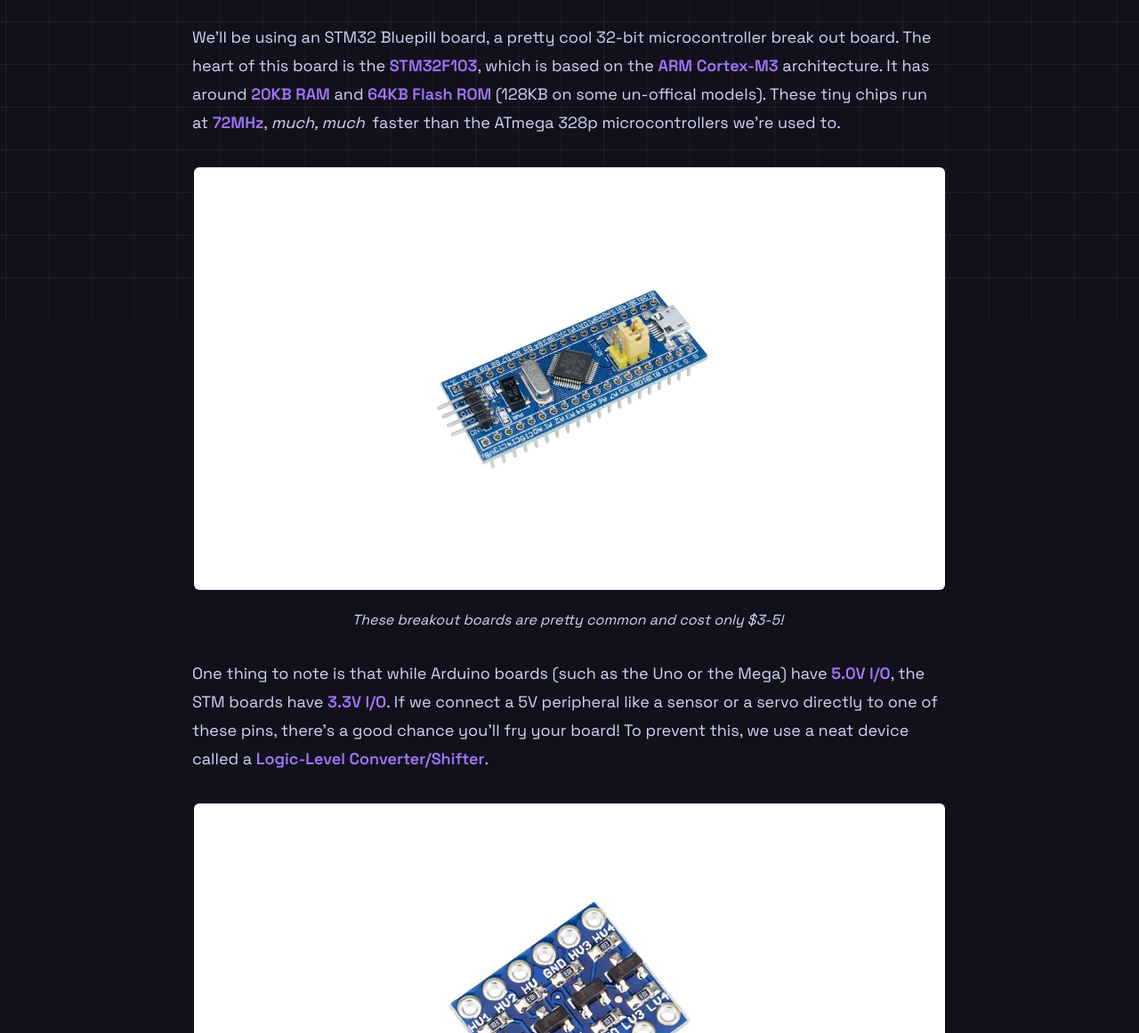
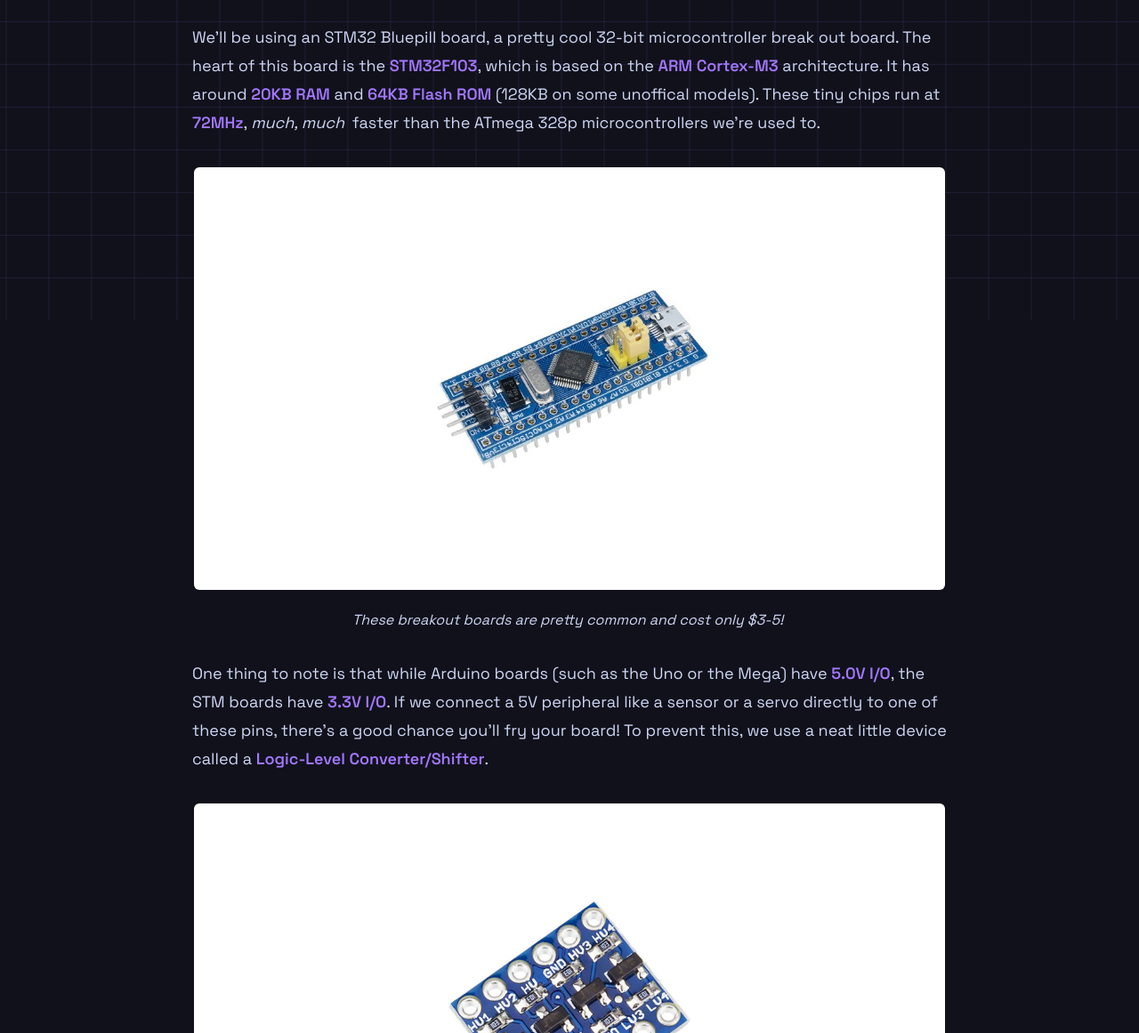
Before and after one commit to anantnrg/anantnrg.github.io, an Astro site: page /blog/02-getting-started in a window 1280 px wide. Shown: the part 440-1601 px from the top of the page at 89% size. Built offline with nearby package versions, Linux system fonts and the light colour scheme; Astro itself is replaced by a stand-in of ours; some packages are replaced by stand-ins of ours.

Commit message:
tiny fixes

```diff
--- a/src/content/blog/embedded-rust-stm32/02-getting-started.mdx
+++ b/src/content/blog/embedded-rust-stm32/02-getting-started.mdx
@@ -13,14 +13,14 @@ In the last tutorial in this series, we looked at embedded programming in Rust a
 
 ## The Hardware
 
-We'll be using an STM32 Bluepill board, a pretty cool 32-bit microcontroller break out board. The heart of this board is the **STM32F103**, which is based on the **ARM Cortex-M3** architecture. It has around **20KB RAM** and **64KB Flash ROM** (128KB on some un-offical models). These tiny chips run at **72MHz**, *much, much* faster than the ATmega 328p microcontrollers we're used to.
+We'll be using an STM32 Bluepill board, a pretty cool 32-bit microcontroller break out board. The heart of this board is the **STM32F103**, which is based on the **ARM Cortex-M3** architecture. It has around **20KB RAM** and **64KB Flash ROM** (128KB on some unoffical models). These tiny chips run at **72MHz**, *much, much* faster than the ATmega 328p microcontrollers we're used to.
 
 <Image src="/images/embedded-rust-stm32/stm32.png"
        alt="STM32 Bluepill"
        caption="These breakout boards are pretty common and cost only $3-5!" />
 
 One thing to note is that while Arduino boards (such as the Uno or the Mega) have **5.0V I/O**, the STM boards have **3.3V I/O**.
-If we connect a 5V peripheral like a sensor or a servo directly to one of these pins, there's a good chance you'll fry your board! To prevent this, we use a neat device called a **Logic-Level Converter/Shifter**.
+If we connect a 5V peripheral like a sensor or a servo directly to one of these pins, there's a good chance you'll fry your board! To prevent this, we use a neat little device called a **Logic-Level Converter/Shifter**.
 
 <Image src="/images/embedded-rust-stm32/llc.png"
        alt="Logic level shifter"
```
